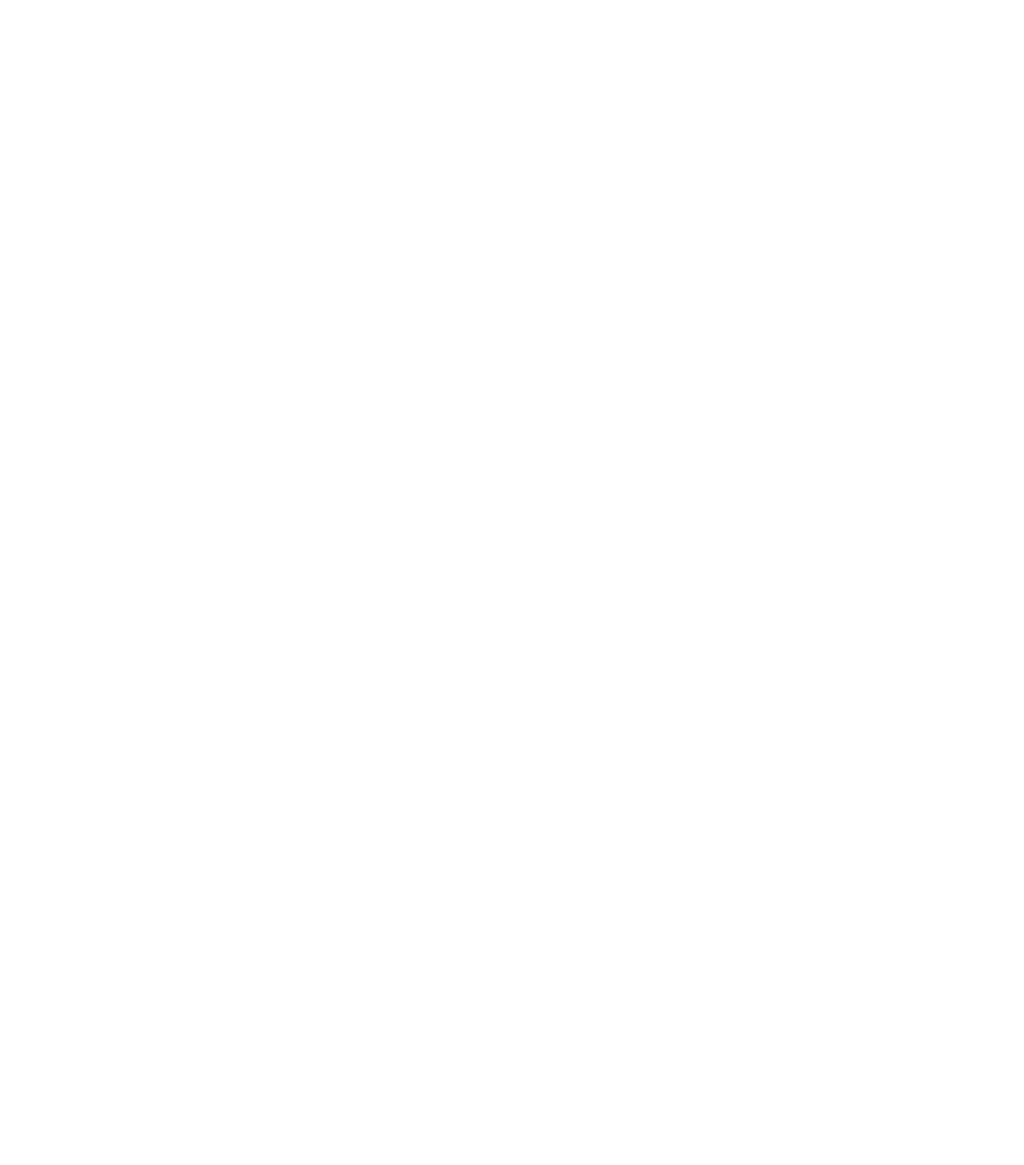
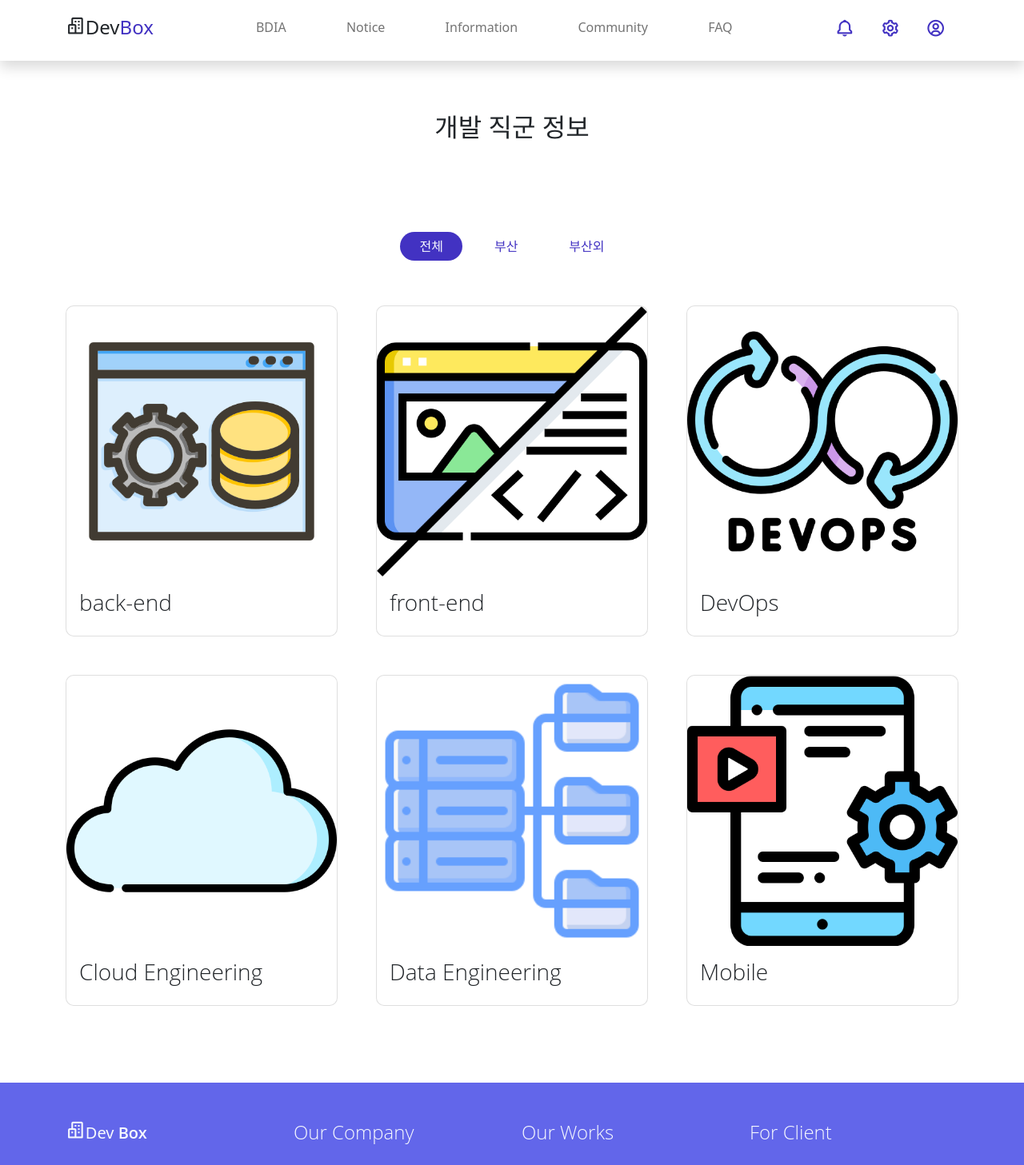
Before and after one commit to kyj4327/DevBox, a React (Create React App) app in the folder devbox_client/: page /pr in a window 1280 px wide. Before the commit this address had no page. Shown: the top 1457 px of the page at 80% size. Before the commit the page ends 800 px from the top, so only its background shows below. Built offline with nearby package versions, Linux system fonts and the light colour scheme.

Commit message:
프로젝트 자랑 게시판 틀 #34

```diff
--- a/devbox_client/src/App.js
+++ b/devbox_client/src/App.js
@@ -5,6 +5,8 @@
 import EduDetail from './components/EduDetail';
 import DetailManager from './components/DetailManager';
 import EduUpdate from './components/EduUpdate';
+import Main from './components/Main';
+import Project from './components/Project';
 
 function App() {
   return (
@@ -12,10 +14,13 @@
       <BrowserRouter>
       <Routes>
 
-       <Route path='/' element={<EduMain />} />
-       <Route path='/detail' element={<EduDetail />} />
-       <Route path='/dm' element={<DetailManager />} />
-       <Route path='/up' element={<EduUpdate />} />
+       <Route path='/' element={<Main />}>
+        <Route path='' element={<EduMain />} />
+        <Route path='detail' element={<EduDetail />} />
+        <Route path='dm' element={<DetailManager />} />
+        <Route path='up' element={<EduUpdate />} />
+        <Route path='pr' element={<Project />} />
+       </Route>
 
       </Routes>
       </BrowserRouter>
--- a/devbox_client/src/components/Header.jsx
+++ b/devbox_client/src/components/Header.jsx
@@ -22,7 +22,7 @@
                                 <a className="nav-link btn-outline-primary rounded-pill px-3" href="/">Information</a>
                             </li>
                             <li className="nav-item">
-                                <a className="nav-link btn-outline-primary rounded-pill px-3" href="pricing.html">Community</a>
+                                <a className="nav-link btn-outline-primary rounded-pill px-3" href="pr">Community</a>
                             </li>
                             <li className="nav-item">
                                 <a className="nav-link btn-outline-primary rounded-pill px-3" href="contact.html">FAQ</a>
--- /dev/null
+++ b/devbox_client/src/components/Main.jsx
@@ -0,0 +1,11 @@
+import { Outlet } from "react-router-dom";
+
+const Main = () => {
+    return (
+        <div>
+            <Outlet />
+        </div>
+    )
+}
+
+export default Main;
--- /dev/null
+++ b/devbox_client/src/components/Project.jsx
@@ -0,0 +1,15 @@
+import Footer from "./Footer";
+import Header from "./Header";
+import ProjectMain from "./ProjectMain";
+
+const Project = () => {
+    return(
+        <div className="Project">
+            <Header />
+            <ProjectMain />
+            <Footer />
+        </div>
+    );
+};
+
+export default Project;
--- /dev/null
+++ b/devbox_client/src/components/ProjectMain.jsx
@@ -0,0 +1,84 @@
+import backend from '../assets/img/backend.png';
+import frontend from '../assets/img/frontend.png';
+import devops from '../assets/img/devops.png';
+import cloud from '../assets/img/cloud.png';
+import data from '../assets/img/data.webp';
+import mobile from '../assets/img/mobile.png';
+const ProjectMain =  () => {
+    return(
+
+             <div>
+            <h2 style={{ textAlign: 'center', marginTop: '2em' }}>개발 직군 정보</h2>
+            <section className="container py-5">
+                <div className="row justify-content-center my-5">
+                    <div className="filter-btns shadow-md rounded-pill text-center col-auto">
+                        <a className="filter-btn btn rounded-pill btn-outline-primary border-0 m-md-2 px-md-4 active" data-filter=".project" href="#">전체</a>
+                        <a className="filter-btn btn rounded-pill btn-outline-primary border-0 m-md-2 px-md-4" data-filter=".business" href="#">부산</a>
+                        <a className="filter-btn btn rounded-pill btn-outline-primary border-0 m-md-2 px-md-4" data-filter=".marketing" href="#">부산외</a>
+                    </div>
+                </div>
+                <div className="row projects gx-lg-5">
+                    <a href="work-single.html" className="col-sm-6 col-lg-4 text-decoration-none project marketing social business">
+                        <div className="service-work overflow-hidden card mb-5 mx-5 m-sm-0">
+                            <img className="card-img-top" src={backend} alt="제작자:IYIKON-Flaticon" />
+                            <div className="card-body">
+                                <h3 className="card-title light-300 text-dark">back-end</h3>
+                                {/* <p className="card-text light-300 text-dark">
+                                    Lorem ipsum dolor sit amet, consectetur adipisicing elit,
+                                    sed do eiusmod tempor incididunt ut labore et dolor.
+                                </p>
+                                <span className="text-decoration-none text-primary light-300">
+                                    Read more <i className='bx bxs-hand-right ms-1'></i>
+                                </span> */}
+                            </div>
+                        </div>
+                    </a>
+                    <a href="work-single.html" className="col-sm-6 col-lg-4 text-decoration-none project graphic social">
+                        <div className="service-work overflow-hidden card mx-5 mx-sm-0 mb-5">
+                            <img className="card-img-top" src={frontend} alt="..." />
+                            <div className="card-body">
+                                <h3 className="card-title light-300 text-dark">front-end</h3>
+                            </div>
+                        </div>
+                    </a>
+                    <a href="work-single.html" className="col-sm-6 col-lg-4 text-decoration-none project marketing graphic business">
+                        <div className="service-work overflow-hidden card mx-5 mx-sm-0 mb-5">
+                            <img className="card-img-top" src={devops} alt="제작자:Freepik-Flaticon" />
+                            <div className="card-body">
+                                <h3 className="card-title light-300 text-dark">DevOps</h3>
+                            </div>
+                        </div>
+                    </a>
+                    <a href="work-single.html" className="col-sm-6 col-lg-4 text-decoration-none project social business">
+                        <div className="service-work overflow-hidden card mx-5 mx-sm-0 mb-5">
+                            <img className="card-img-top" src={cloud} alt="제작자:Freepik-Flaticon" />
+                            <div className="card-body">
+                                <h3 className="card-title light-300 text-dark">Cloud Engineering</h3>
+                            </div>
+                        </div>
+                    </a>
+                    <a href="work-single.html" className="col-sm-6 col-lg-4 text-decoration-none project marketing">
+                        <div className="service-work overflow-hidden card mx-5 mx-sm-0 mb-5">
+                            <img className="card-img-top" src={data} alt="..." />
+                            <div className="card-body">
+                                <h3 className="card-title light-300 text-dark">Data Engineering</h3>
+                            </div>
+                        </div>
+                    </a>
+                    <a href="work-single.html" className="col-sm-6 col-lg-4 text-decoration-none project marketing graphic">
+                        <div className="service-work overflow-hidden card mx-5 mx-sm-0 mb-5">
+                            <img className="card-img-top" src={mobile} alt="제작자:kliwir_art-Flaticon 제작자:Freepik-Flaticon" />
+                            <div className="card-body">
+                                <h3 className="card-title light-300 text-dark">Mobile</h3>
+                            </div>
+                        </div>
+                    </a>
+                </div>
+            </section>
+
+        </div>
+
+    );
+};
+
+export default ProjectMain;
```
